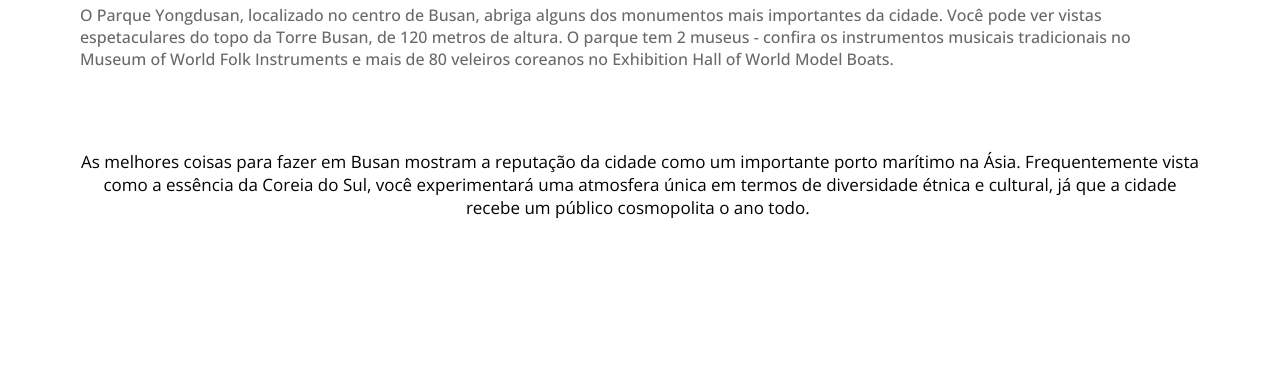
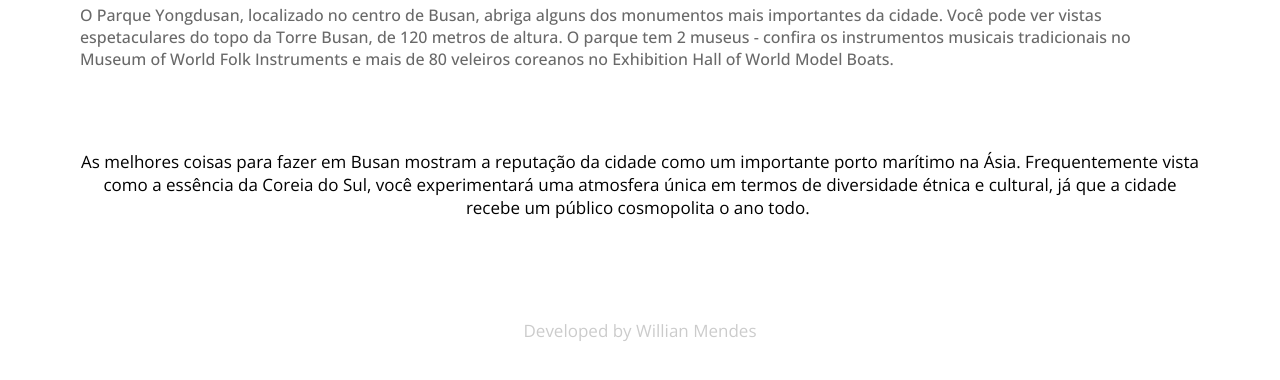
Before and after one commit to Willian0209/projeto-local-turistico, a plain HTML site: page index.html in a window 1280 px wide. Shown: the part 2359-2739 px from the top of the page. Before the commit the page ends 2678 px from the top, so only its background shows below. Drawn offline with nearby package versions, Linux system fonts and the light colour scheme.

Commit message:
Adding developer signature

```diff
--- a/index.html
+++ b/index.html
@@ -60,6 +60,8 @@
             <span>
                 As melhores coisas para fazer em Busan mostram a reputação da cidade como um importante porto marítimo na Ásia. Frequentemente vista como a essência da Coreia do Sul, você experimentará uma atmosfera única em termos de diversidade étnica e cultural, já que a cidade recebe um público cosmopolita o ano todo.
             </span>
+
+            <span style="opacity: 0.2;"> Developed by Willian Mendes</span>
         </footer>
     </div>
 </body>
```
